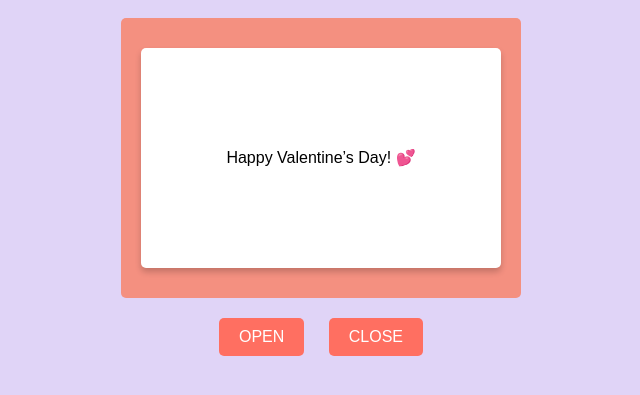
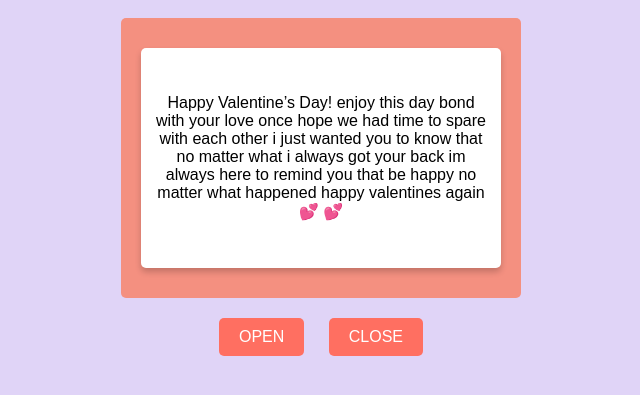
Before and after one commit to Jay1821/Jay1821, a plain HTML site: page index.html in a window 1280 px wide. Both pictures are taken after a click on the button "OPEN". Shown: the part 263-658 px from the top of the page, without its empty margins (319-959 px from the left). Drawn offline with Linux system fonts and the light colour scheme.

Commit message:
Update index.html

```diff
--- a/index.html
+++ b/index.html
@@ -4,7 +4,7 @@
 <head>
     <meta charset="UTF-8">
     <meta name="viewport" content="width=device-width, initial-scale=1.0">
-    <title>Valentine Love Letter</title>
+    <title>Valentine Letter</title>
     <style>
         body {
             display: flex;
@@ -97,7 +97,7 @@
     <h1>Valentine Love Letter</h1>
     <div class="envelope" id="envelope">
         <div class="flap" id="flap"></div>
-        <div class="paper" id="paper">Happy Valentine’s Day! 💕</div>
+        <div class="paper" id="paper">Happy Valentine’s Day! enjoy this day bond with your love once hope we had time to spare with each other i just wanted you to know that no matter what i always got your back im always here to remind you that be happy no matter what happened happy valentines again 💕 💕</div>
         <div class="bottom-flap" id="bottomFlap"></div>
     </div>
     <div class="buttons">
```
